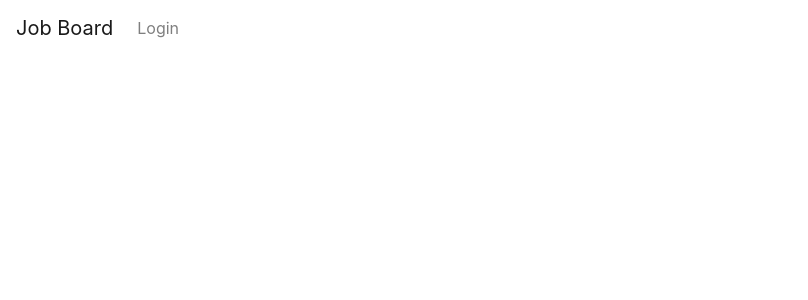
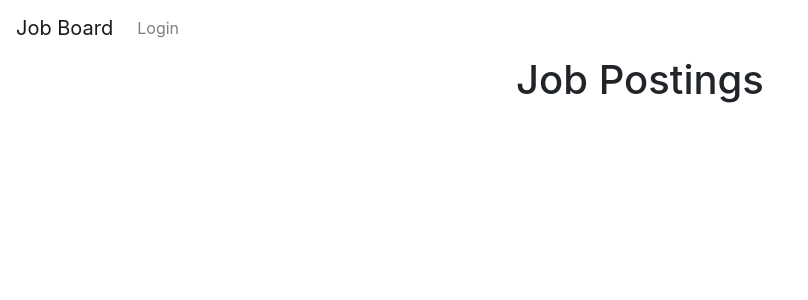
Before and after one commit to adavisson/job-board-client, a React (Create React App) app: page /job-postings in a window 1280 px wide. Shown: the top 300 px of the page, without its empty margins (0-808 px from the left). Built offline with nearby package versions, Linux system fonts and the light colour scheme.

Commit message:
imported jobPostings

```diff
--- a/src/App.js
+++ b/src/App.js
@@ -12,6 +12,7 @@ import {
   Test,
   Login,
   NavBar,
+  JobPostings,
 } from './components';
 
 const client = new ApolloClient({
@@ -26,6 +27,7 @@ function App() {
           <NavBar />
           <Route exact path="/" component={Home} />
           <Route path="/login" component={Login} />
+          <Route path="/job-postings" component={JobPostings} />
           <Route path="/test" component={Test} />
         </div>
       </Router>
--- a/src/components/index.js
+++ b/src/components/index.js
@@ -2,10 +2,12 @@ import Home from './Home'
 import Test from './Test'
 import Login from './Login';
 import NavBar from './NavBar';
+import JobPostings from './JobPostings';
 
 export {
   Home,
   Test,
   Login,
   NavBar,
+  JobPostings,
 }
```
